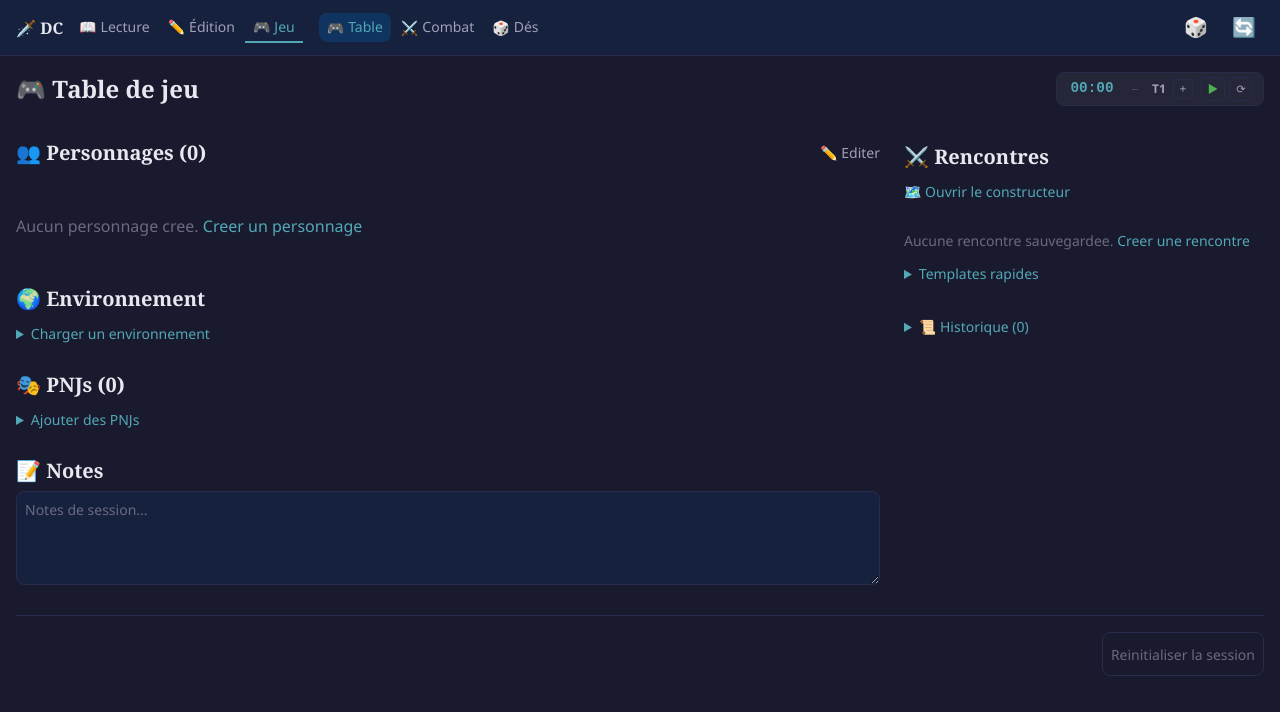
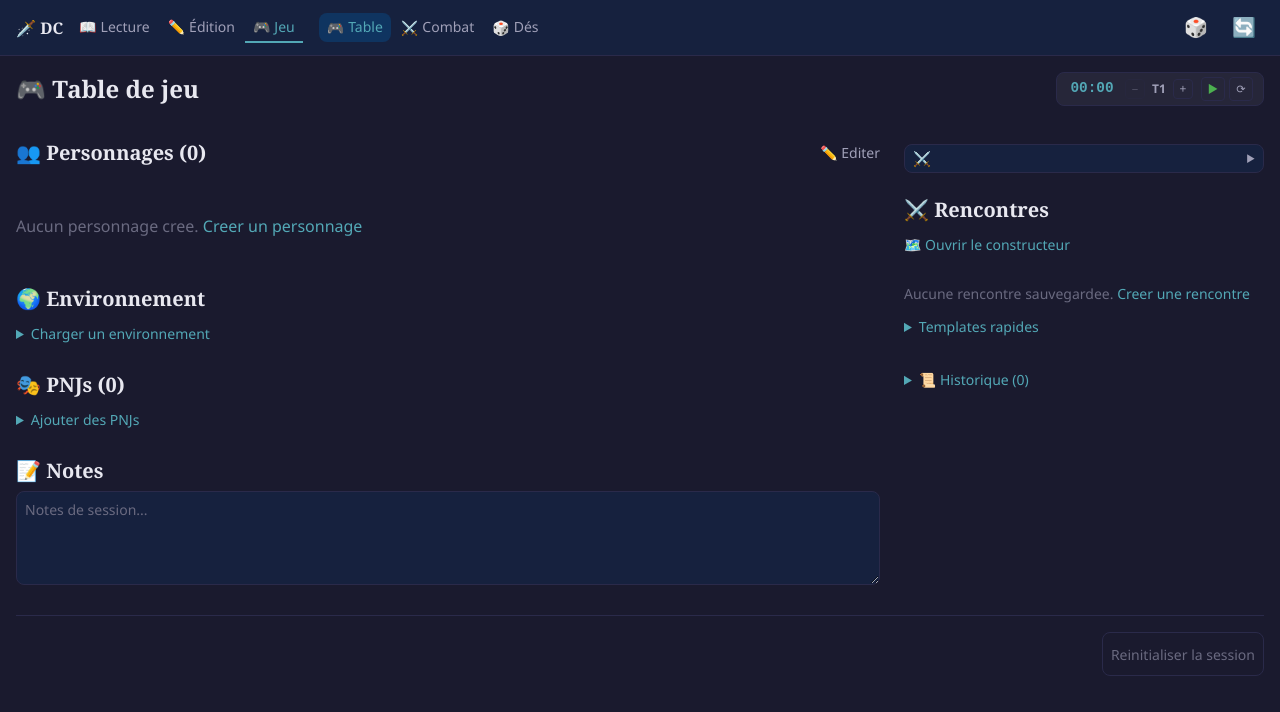
Before and after one commit to AlexielBlack/daggerheart-companion, a Vue app: page /daggerheart-companion/jeu/table in a window 1280 px wide. Shown: the top 712 px of the page. Built offline with nearby package versions, Linux system fonts and the light colour scheme.

Commit message:
feat(session): sidebar Rencontres collapsible sur la table de jeu
Ajout d'un toggle pour masquer/afficher la sidebar Rencontres,
permettant aux Personnages de prendre toute la largeur. État
persisté en localStorage.

Co-Authored-By: Claude Opus 4.6 (1M context) <noreply@anthropic.com>

```diff
--- a/src/modules/session/views/SessionHome.vue
+++ b/src/modules/session/views/SessionHome.vue
@@ -21,7 +21,10 @@
       </header>
 
       <!-- Layout 2 colonnes -->
-      <div class="session-home__layout">
+      <div
+        class="session-home__layout"
+        :class="{ 'session-home__layout--full': sidebarCollapsed }"
+      >
         <!-- Colonne principale -->
         <main class="session-home__main">
           <PcGroupPanel :characters="characterStore.characters" />
@@ -49,10 +52,33 @@
           </section>
         </main>
 
-        <!-- Sidebar -->
-        <aside class="session-home__sidebar">
-          <EncounterLauncher />
-          <SessionHistoryPanel />
+        <!-- Sidebar collapsible -->
+        <aside
+          class="session-home__sidebar"
+          :class="{ 'session-home__sidebar--collapsed': sidebarCollapsed }"
+        >
+          <button
+            class="session-home__sidebar-toggle"
+            :aria-expanded="String(!sidebarCollapsed)"
+            aria-controls="session-sidebar-content"
+            :title="sidebarCollapsed ? 'Afficher les rencontres' : 'Masquer les rencontres'"
+            @click="sidebarCollapsed = !sidebarCollapsed"
+          >
+            <span class="session-home__sidebar-toggle-icon">&#x2694;&#xFE0F;</span>
+            <span
+              v-if="sidebarCollapsed"
+              class="session-home__sidebar-toggle-label"
+            >Rencontres</span>
+            <span class="session-home__sidebar-toggle-chevron">{{ sidebarCollapsed ? '&#x25C0;' : '&#x25B6;' }}</span>
+          </button>
+          <div
+            v-show="!sidebarCollapsed"
+            id="session-sidebar-content"
+            class="session-home__sidebar-content"
+          >
+            <EncounterLauncher />
+            <SessionHistoryPanel />
+          </div>
         </aside>
       </div>
 
@@ -76,6 +102,7 @@ import { SessionTimer } from '@modules/encounter'
 import { useCharacterStore } from '@modules/characters'
 import { useEncounterLiveStore } from '@modules/encounter'
 import { useSessionStore } from '../stores/sessionStore'
+import { useStorage } from '@core/composables/useStorage'
 
 import PcGroupPanel from '../components/PcGroupPanel.vue'
 import CombatResumeBanner from '../components/CombatResumeBanner.vue'
@@ -108,6 +135,9 @@ export default {
     const liveStore = useEncounterLiveStore()
     const sessionStore = useSessionStore()
 
+    // ── Sidebar collapsible (persisté) ──
+    const sidebarStorage = useStorage('session-sidebar-collapsed', false)
+
     /**
      * Reinitialise la session apres confirmation utilisateur.
      * Efface l'environnement, les PNJs charges et les notes.
@@ -118,7 +148,7 @@ export default {
       }
     }
 
-    return { characterStore, liveStore, sessionStore, handleReset }
+    return { characterStore, liveStore, sessionStore, handleReset, sidebarCollapsed: sidebarStorage.data }
   }
 }
 </script>
@@ -152,6 +182,10 @@ export default {
   align-items: start;
 }
 
+.session-home__layout--full {
+  grid-template-columns: 1fr auto;
+}
+
 .session-home__main {
   display: flex;
   flex-direction: column;
@@ -161,6 +195,53 @@ export default {
 .session-home__sidebar {
   position: sticky;
   top: calc(var(--header-height) + var(--space-md));
+  display: flex;
+  flex-direction: column;
+  gap: var(--space-lg);
+}
+
+.session-home__sidebar--collapsed {
+  width: auto;
+  min-width: 0;
+}
+
+/* ── Toggle sidebar ── */
+
+.session-home__sidebar-toggle {
+  display: flex;
+  align-items: center;
+  gap: var(--space-xs);
+  width: 100%;
+  padding: var(--space-xs) var(--space-sm);
+  border: 1px solid var(--color-border);
+  border-radius: var(--radius-md);
+  background: var(--color-bg-secondary);
+  color: var(--color-text-secondary);
+  font-size: var(--font-size-xs);
+  cursor: pointer;
+  transition: background 0.15s, color 0.15s;
+}
+
+.session-home__sidebar-toggle:hover {
+  background: var(--color-bg-elevated, rgba(255, 255, 255, 0.08));
+  color: var(--color-text-primary);
+}
+
+.session-home__sidebar-toggle-icon {
+  font-size: 0.9rem;
+}
+
+.session-home__sidebar-toggle-label {
+  flex: 1;
+  text-align: left;
+}
+
+.session-home__sidebar-toggle-chevron {
+  margin-left: auto;
+  font-size: 0.6rem;
+}
+
+.session-home__sidebar-content {
   display: flex;
   flex-direction: column;
   gap: var(--space-lg);
```
